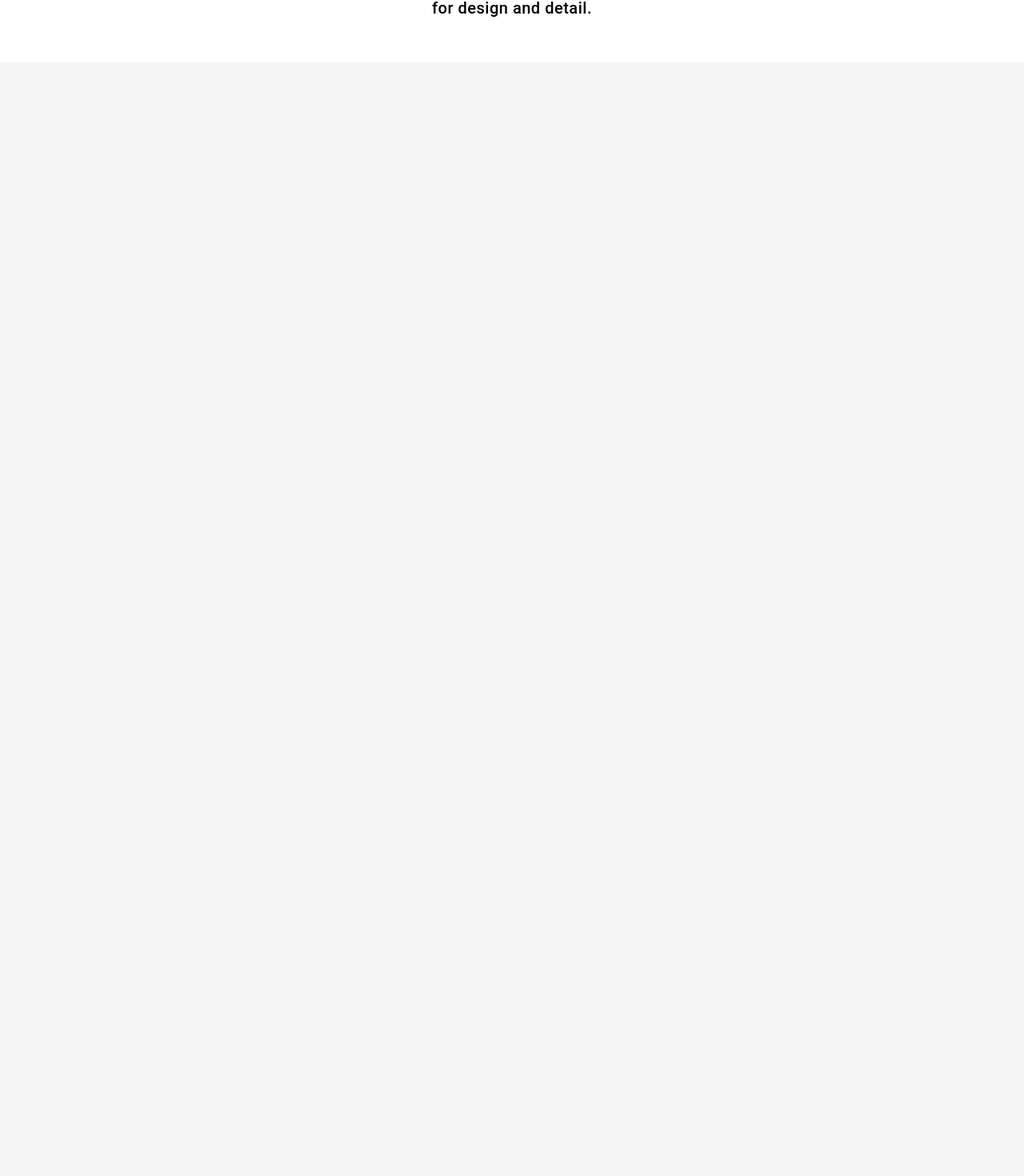
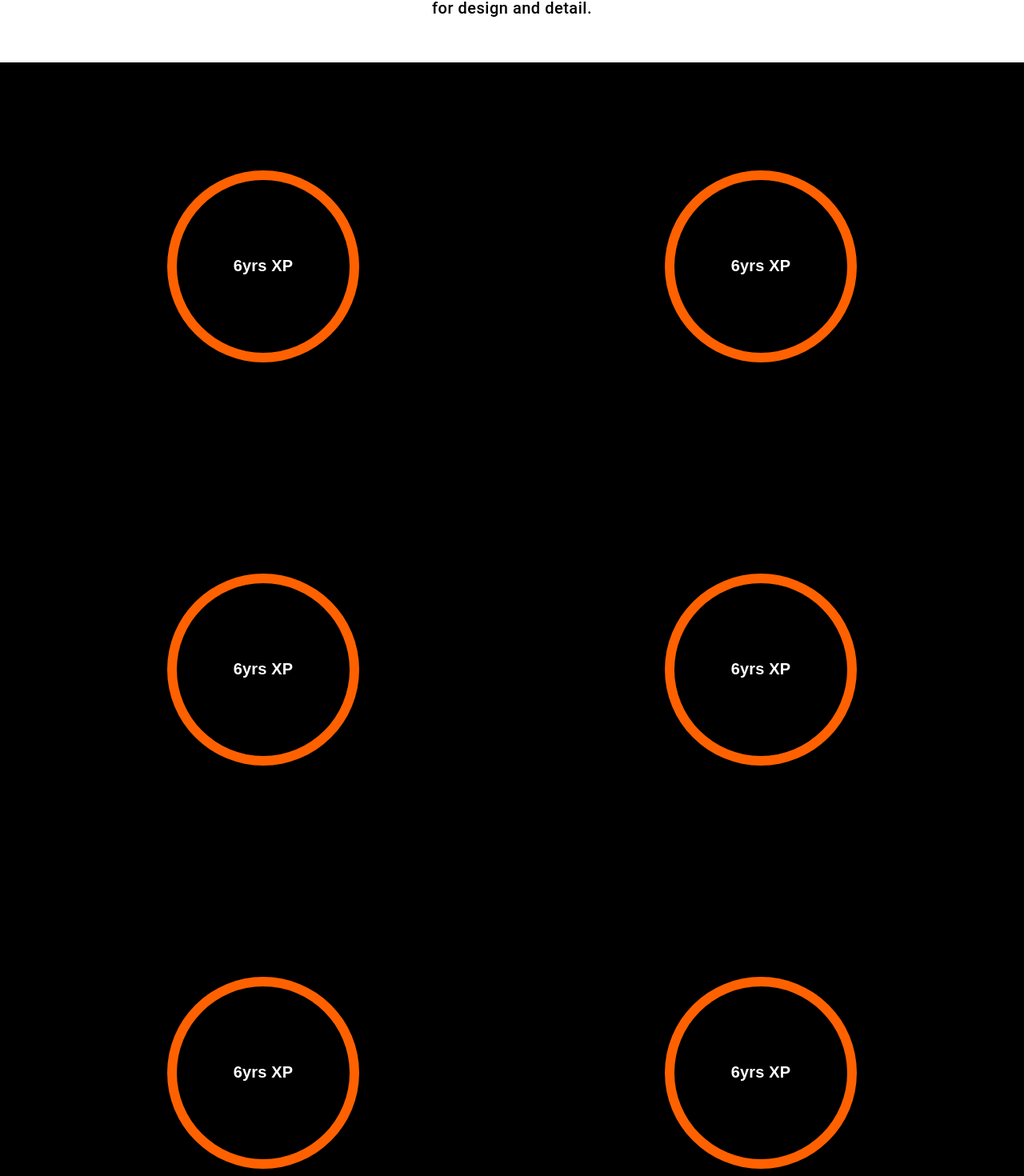
Before and after one commit to leo-mutuku/profile, a React (Vite) app: page / in a window 1280 px wide. Shown: the part 1327-2797 px from the top of the page at 80% size. Before the commit the page ends 1405 px from the top, so only its background shows below. Built offline with nearby package versions, Linux system fonts and the light colour scheme.

Commit message:
update projects

```diff
--- a/src/App.tsx
+++ b/src/App.tsx
@@ -1,6 +1,7 @@
 import { Box, Divider, Grid, Typography } from "@mui/material";
 import { useState, lazy } from "react";
 import CustomSuspense from "./components/CustomSuspense";
+import ProjectsPage from "./pages/projectspage";
 
 // Lazy load the HomePage component
 const AppBarComponent = lazy(() => import("./components/appbar"));
@@ -66,6 +67,9 @@ function App() {
           </Box>
         </CustomSuspense>
         {/* projects */}
+        <CustomSuspense>
+          <ProjectsPage themeValue={theme} />
+        </CustomSuspense>
 
         {/* Mentorsship */}
       </Grid>
--- a/src/pages/projectspage/ProjectsPage.tsx
+++ b/src/pages/projectspage/ProjectsPage.tsx
@@ -0,0 +1,294 @@
+import { Box, Stack, Typography } from "@mui/material";
+import Grid from "@mui/material/Grid";
+import { FaGithub } from "react-icons/fa";
+import { CiLinkedin } from "react-icons/ci";
+import { FaXTwitter } from "react-icons/fa6";
+import { Doughnut } from "react-chartjs-2";
+import {
+  Chart as ChartJS,
+  ArcElement,
+  ChartOptions,
+  ChartData,
+  Plugin,
+} from "chart.js";
+
+ChartJS.register(ArcElement);
+
+const data: ChartData<"doughnut"> = {
+  datasets: [
+    {
+      data: [100, 0], // 70% filled, 30% empty
+      backgroundColor: ["#ff6100", "#e0e0e0"],
+      borderWidth: 0,
+      circumference: 360,
+      rotation: 270,
+    },
+  ],
+};
+
+const options: ChartOptions<"doughnut"> = {
+  cutout: "90%",
+};
+
+const centerTextPlugin: Plugin<"doughnut"> = {
+  id: "centerTextPlugin",
+  beforeDraw: function (chart) {
+    const { ctx, width, height } = chart;
+    ctx.save();
+    const text = "6yrs XP"; // Text to display
+    ctx.font = "bold 20px Arial"; // Font size and style
+    ctx.fillStyle = "#fff"; // Text color
+    ctx.textAlign = "center";
+    ctx.textBaseline = "middle";
+    const centerX = width / 2;
+    const centerY = height / 2;
+    ctx.fillText(text, centerX, centerY);
+    ctx.restore();
+  },
+};
+
+type HomePageProps = {
+  themeValue: string;
+};
+
+const ProjectsPage = ({ themeValue }: HomePageProps) => {
+  return (
+    <>
+      <Box sx={{ background: "red" }}>
+        <Grid
+          container
+          gap={3}
+          sx={{
+            background: themeValue === "dark" ? "black" : "#3c70d9",
+            padding: "15px 30px",
+          }}
+        >
+          <Grid
+            item
+            sx={{
+              flex: { xs: "1 0 15rem", md: "1 0 25rem" },
+              height: { xs: "15rem", md: "30rem" },
+              background: "transparent",
+              display: "flex",
+              justifyContent: "center",
+              alignItems: "center",
+            }}
+          >
+            <Stack
+              sx={{
+                display: "flex",
+                justifyContent: "center",
+                alignItems: "center",
+                height: "100%",
+                width: "100%", // Ensure the chart takes up the full width
+              }}
+            >
+              <Box
+                sx={{
+                  width: { xs: "10rem", md: "20rem" },
+                  height: { xs: "7.5rem", md: "15rem" },
+                  display: "flex",
+                  justifyContent: "center", // Center horizontally
+                  alignItems: "center", // Center vertically
+                }}
+              >
+                <Doughnut
+                  data={data}
+                  options={options}
+                  plugins={[centerTextPlugin]}
+                />
+              </Box>
+            </Stack>
+          </Grid>
+          <Grid
+            item
+            sx={{
+              flex: { xs: "1 0 15rem", md: "1 0 25rem" },
+              height: { xs: "15rem", md: "30rem" },
+              background: "transparent",
+              display: "flex",
+              justifyContent: "center",
+              alignItems: "center",
+            }}
+          >
+            <Stack
+              sx={{
+                display: "flex",
+                justifyContent: "center",
+                alignItems: "center",
+                height: "100%",
+                width: "100%", // Ensure the chart takes up the full width
+              }}
+            >
+              <Box
+                sx={{
+                  width: { xs: "10rem", md: "20rem" },
+                  height: { xs: "7.5rem", md: "15rem" },
+                  display: "flex",
+                  justifyContent: "center", // Center horizontally
+                  alignItems: "center", // Center vertically
+                }}
+              >
+                <Doughnut
+                  data={data}
+                  options={options}
+                  plugins={[centerTextPlugin]}
+                />
+              </Box>
+            </Stack>
+          </Grid>
+          <Grid
+            item
+            sx={{
+              flex: { xs: "1 0 15rem", md: "1 0 25rem" },
+              height: { xs: "15rem", md: "30rem" },
+              background: "transparent",
+              display: "flex",
+              justifyContent: "center",
+              alignItems: "center",
+            }}
+          >
+            <Stack
+              sx={{
+                display: "flex",
+                justifyContent: "center",
+                alignItems: "center",
+                height: "100%",
+                width: "100%", // Ensure the chart takes up the full width
+              }}
+            >
+              <Box
+                sx={{
+                  width: { xs: "10rem", md: "20rem" },
+                  height: { xs: "7.5rem", md: "15rem" },
+                  display: "flex",
+                  justifyContent: "center", // Center horizontally
+                  alignItems: "center", // Center vertically
+                }}
+              >
+                <Doughnut
+                  data={data}
+                  options={options}
+                  plugins={[centerTextPlugin]}
+                />
+              </Box>
+            </Stack>
+          </Grid>
+          <Grid
+            item
+            sx={{
+              flex: { xs: "1 0 15rem", md: "1 0 25rem" },
+              height: { xs: "15rem", md: "30rem" },
+              background: "transparent",
+              display: "flex",
+              justifyContent: "center",
+              alignItems: "center",
+            }}
+          >
+            <Stack
+              sx={{
+                display: "flex",
+                justifyContent: "center",
+                alignItems: "center",
+                height: "100%",
+                width: "100%", // Ensure the chart takes up the full width
+              }}
+            >
+              <Box
+                sx={{
+                  width: { xs: "10rem", md: "20rem" },
+                  height: { xs: "7.5rem", md: "15rem" },
+                  display: "flex",
+                  justifyContent: "center", // Center horizontally
+                  alignItems: "center", // Center vertically
+                }}
+              >
+                <Doughnut
+                  data={data}
+                  options={options}
+                  plugins={[centerTextPlugin]}
+                />
+              </Box>
+            </Stack>
+          </Grid>
+          <Grid
+            item
+            sx={{
+              flex: { xs: "1 0 15rem", md: "1 0 25rem" },
+              height: { xs: "15rem", md: "30rem" },
+              background: "transparent",
+              display: "flex",
+              justifyContent: "center",
+              alignItems: "center",
+            }}
+          >
+            <Stack
+              sx={{
+                display: "flex",
+                justifyContent: "center",
+                alignItems: "center",
+                height: "100%",
+                width: "100%", // Ensure the chart takes up the full width
+              }}
+            >
+              <Box
+                sx={{
+                  width: { xs: "10rem", md: "20rem" },
+                  height: { xs: "7.5rem", md: "15rem" },
+                  display: "flex",
+                  justifyContent: "center", // Center horizontally
+                  alignItems: "center", // Center vertically
+                }}
+              >
+                <Doughnut
+                  data={data}
+                  options={options}
+                  plugins={[centerTextPlugin]}
+                />
+              </Box>
+            </Stack>
+          </Grid>
+          <Grid
+            item
+            sx={{
+              flex: { xs: "1 0 15rem", md: "1 0 25rem" },
+              height: { xs: "15rem", md: "30rem" },
+              background: "transparent",
+              display: "flex",
+              justifyContent: "center",
+              alignItems: "center",
+            }}
+          >
+            <Stack
+              sx={{
+                display: "flex",
+                justifyContent: "center",
+                alignItems: "center",
+                height: "100%",
+                width: "100%", // Ensure the chart takes up the full width
+              }}
+            >
+              <Box
+                sx={{
+                  width: { xs: "10rem", md: "20rem" },
+                  height: { xs: "7.5rem", md: "15rem" },
+                  display: "flex",
+                  justifyContent: "center", // Center horizontally
+                  alignItems: "center", // Center vertically
+                }}
+              >
+                <Doughnut
+                  data={data}
+                  options={options}
+                  plugins={[centerTextPlugin]}
+                />
+              </Box>
+            </Stack>
+          </Grid>
+        </Grid>
+      </Box>
+    </>
+  );
+};
+
+export default ProjectsPage;
--- a/src/pages/projectspage/index.ts
+++ b/src/pages/projectspage/index.ts
@@ -0,0 +1,2 @@
+import ProjectsPage from "./ProjectsPage";
+export default ProjectsPage;
```
